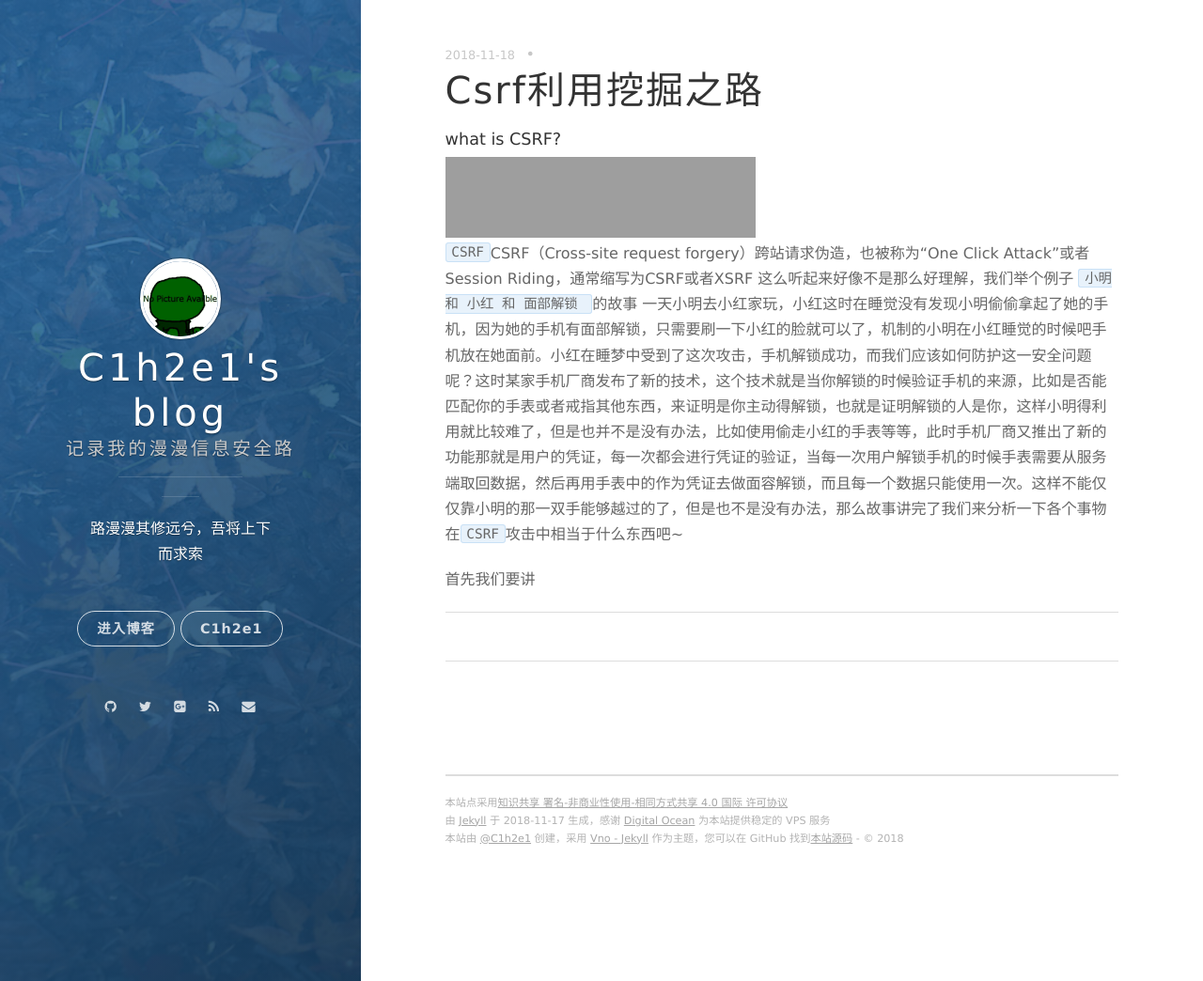
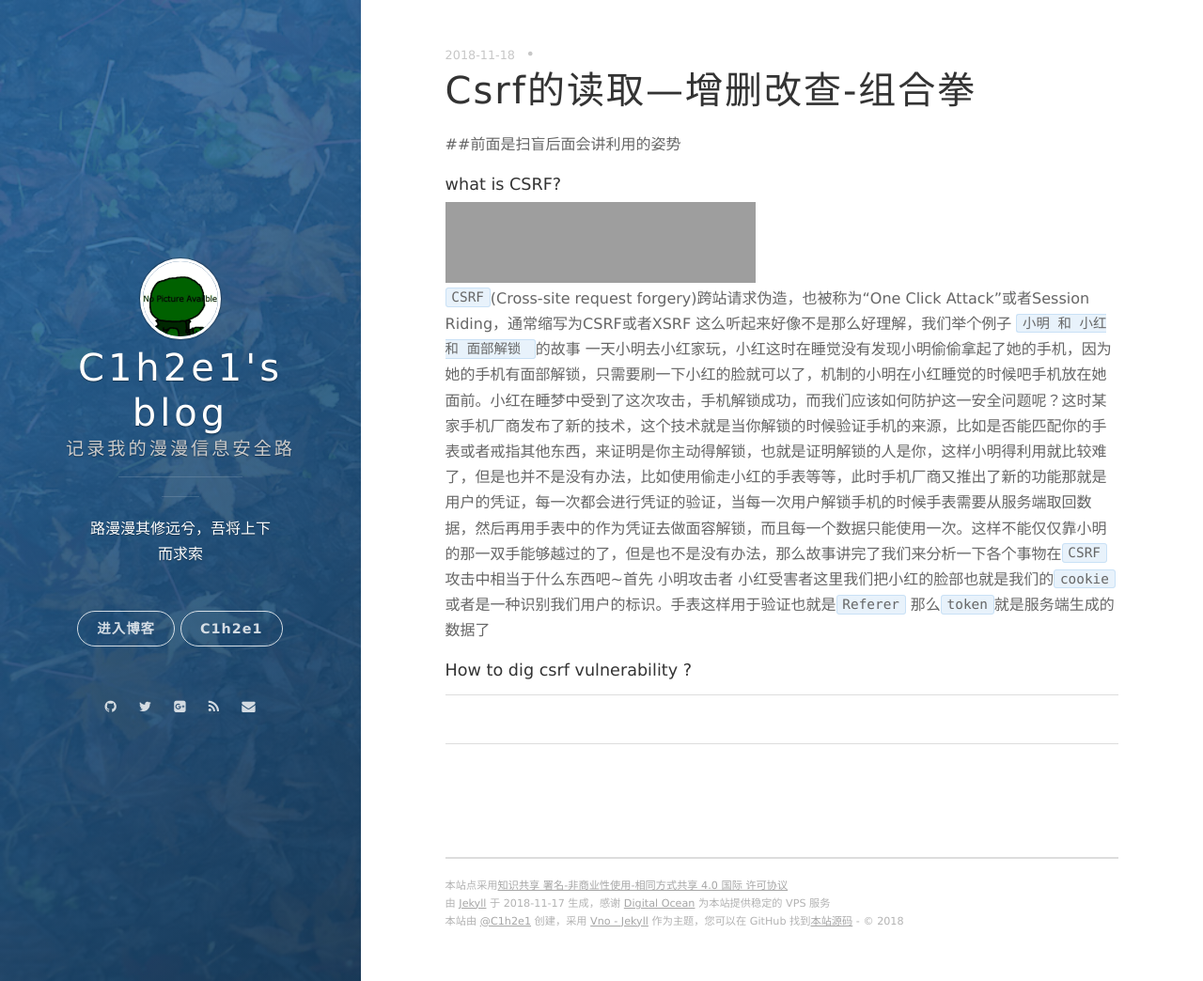
Before and after one commit to C1h2e1/c1h2e1.github.io, a Jekyll site: the page built from _posts/2018-11-18-我的CSRF之路.markdown, in a window 1280 px wide and 1044 px high. Shown: the whole window at 94% size. Built offline with Jekyll 4.4.1, drawn with Linux system fonts in a browser that asks for light colours; nearby versions of some CDN libraries; comment, search, counter and statistics services are not loaded; grey boxes are pictures that could not be loaded.

Commit message:
Update _posts/2018-11-18-我的CSRF之路.markdown

```diff
--- a/_posts/2018-11-18-我的CSRF之路.markdown
+++ b/_posts/2018-11-18-我的CSRF之路.markdown
@@ -1,13 +1,15 @@
 ---
 layout: post
-title:  Csrf利用挖掘之路
+title:  Csrf的读取—增删改查-组合拳
 date: 2018-11-18 10:28:24.000000000 +08:00
 ---
+##前面是扫盲后面会讲利用的姿势
 #### what is CSRF?
 <iframe frameborder="no" border="0" marginwidth="0" marginheight="0" width="330" height="86" src="//music.163.com/outchain/player?type=2&id=554244265&auto=1&height=66"></iframe>
-`CSRF`CSRF（Cross-site request forgery）跨站请求伪造，也被称为“One Click Attack”或者Session Riding，通常缩写为CSRF或者XSRF
+`CSRF`(Cross-site request forgery)跨站请求伪造，也被称为“One Click Attack”或者Session Riding，通常缩写为CSRF或者XSRF
 这么听起来好像不是那么好理解，我们举个例子
  `小明 和 小红 和 面部解锁 `的故事
-一天小明去小红家玩，小红这时在睡觉没有发现小明偷偷拿起了她的手机，因为她的手机有面部解锁，只需要刷一下小红的脸就可以了，机制的小明在小红睡觉的时候吧手机放在她面前。小红在睡梦中受到了这次攻击，手机解锁成功，而我们应该如何防护这一安全问题呢？这时某家手机厂商发布了新的技术，这个技术就是当你解锁的时候验证手机的来源，比如是否能匹配你的手表或者戒指其他东西，来证明是你主动得解锁，也就是证明解锁的人是你，这样小明得利用就比较难了，但是也并不是没有办法，比如使用偷走小红的手表等等，此时手机厂商又推出了新的功能那就是用户的凭证，每一次都会进行凭证的验证，当每一次用户解锁手机的时候手表需要从服务端取回数据，然后再用手表中的作为凭证去做面容解锁，而且每一个数据只能使用一次。这样不能仅仅靠小明的那一双手能够越过的了，但是也不是没有办法，那么故事讲完了我们来分析一下各个事物在`CSRF`攻击中相当于什么东西吧~
+一天小明去小红家玩，小红这时在睡觉没有发现小明偷偷拿起了她的手机，因为她的手机有面部解锁，只需要刷一下小红的脸就可以了，机制的小明在小红睡觉的时候吧手机放在她面前。小红在睡梦中受到了这次攻击，手机解锁成功，而我们应该如何防护这一安全问题呢？这时某家手机厂商发布了新的技术，这个技术就是当你解锁的时候验证手机的来源，比如是否能匹配你的手表或者戒指其他东西，来证明是你主动得解锁，也就是证明解锁的人是你，这样小明得利用就比较难了，但是也并不是没有办法，比如使用偷走小红的手表等等，此时手机厂商又推出了新的功能那就是用户的凭证，每一次都会进行凭证的验证，当每一次用户解锁手机的时候手表需要从服务端取回数据，然后再用手表中的作为凭证去做面容解锁，而且每一个数据只能使用一次。这样不能仅仅靠小明的那一双手能够越过的了，但是也不是没有办法，那么故事讲完了我们来分析一下各个事物在`CSRF`攻击中相当于什么东西吧~首先
+小明攻击者 小红受害者这里我们把小红的脸部也就是我们的`cookie`或者是一种识别我们用户的标识。手表这样用于验证也就是`Referer` 那么`token`就是服务端生成的数据了
 
-首先我们要讲
+#### How to dig csrf vulnerability ?
```
